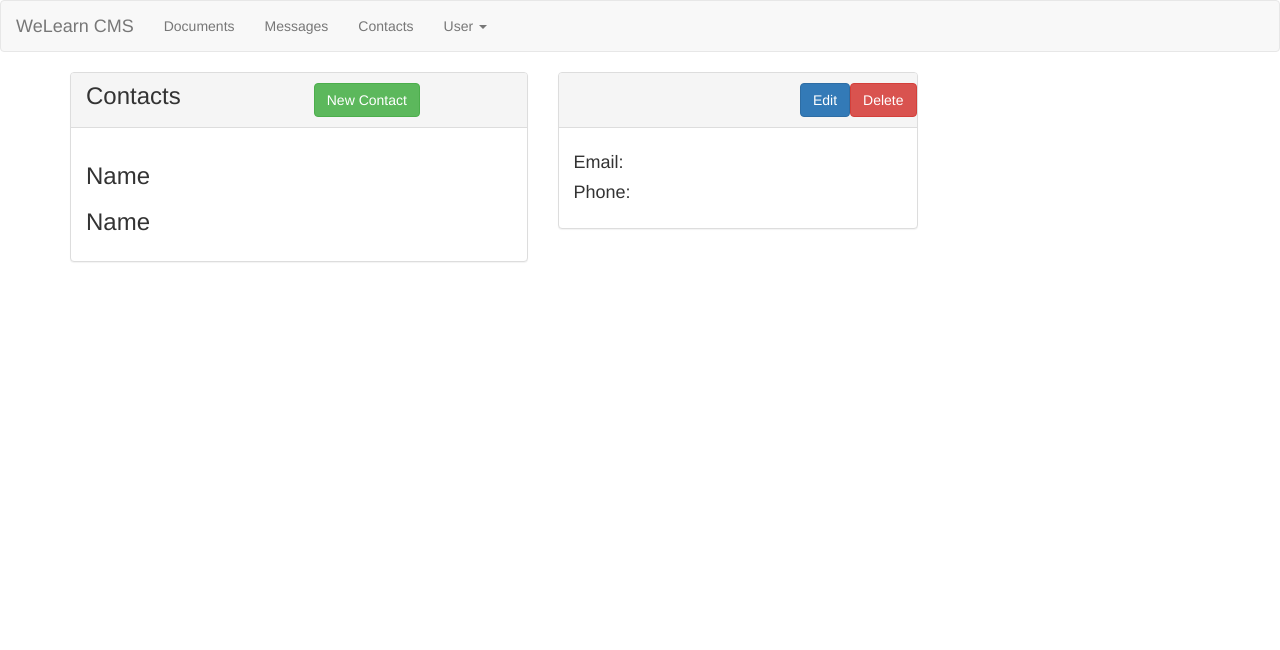
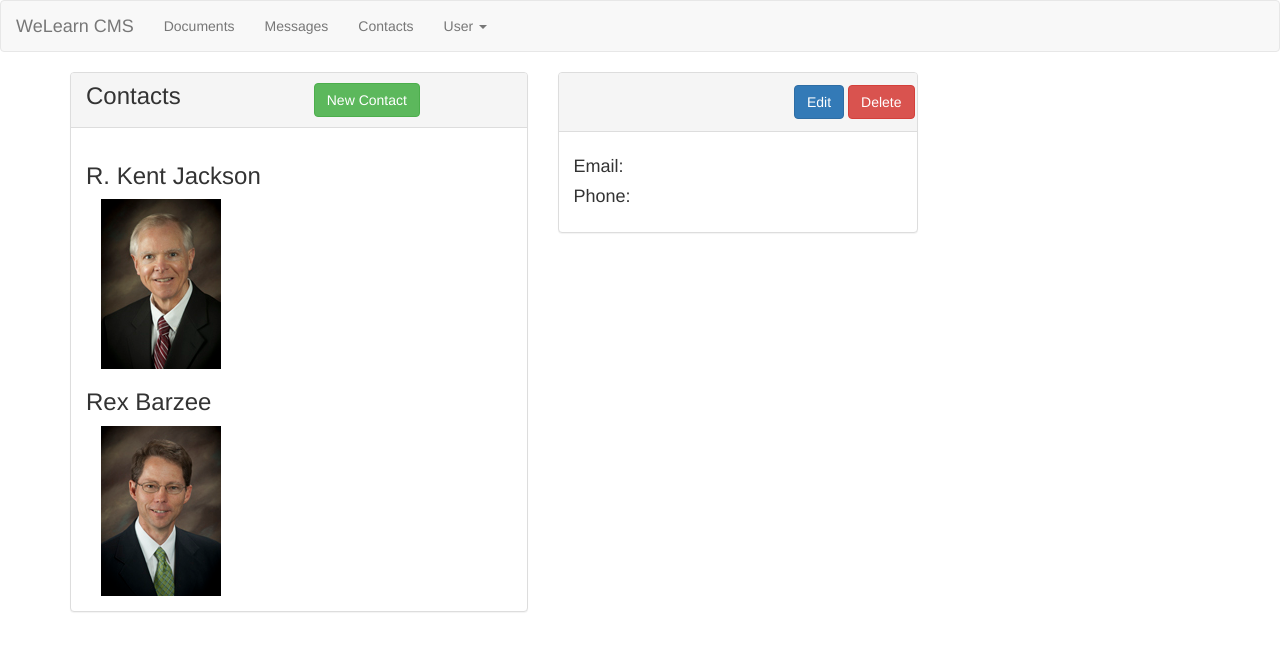
Before and after one commit to EmilyBark3r/cms, an Angular app: page / in a window 1280 px wide. Shown: the top 650 px of the page. Built offline with nearby package versions, Linux system fonts and the light colour scheme.

Commit message:
NgFor working for contact-list names and image

```diff
--- a/src/app/contacts/contact-detail/contact-detail.component.css
+++ b/src/app/contacts/contact-detail/contact-detail.component.css
@@ -0,0 +1,11 @@
+.contact-title {
+    font-size: 24px;
+}
+.btn {
+    margin: 2px;
+}
+
+.contact-image {
+    border-radius: 20%;
+    width: 8rem;
+}
--- a/src/app/contacts/contact-list/contact-list.component.html
+++ b/src/app/contacts/contact-list/contact-list.component.html
@@ -10,15 +10,13 @@
     </div>
   </div>
   <div class="panel-body">
-    <h3>Name</h3>
-    <h3>Name</h3>
-    <!-- <div *ngFor="let contact of contacts" class="row contact-item">
+    <div *ngFor="let contact of contacts" class="row contact-item">
       <div class="col-xs-6">
-        <h3>Name</h3>
+        <h3>{{contact.name}}</h3>
         <div class="col-xs-6 text-right">
-          <img src="" alt="">
+          <img src="{{contact.imageUrl}}" alt="">
         </div>
       </div>
-    </div> -->
+    </div>
   </div>
 </div>
--- a/src/app/contacts/contact-list/contact-list.component.ts
+++ b/src/app/contacts/contact-list/contact-list.component.ts
@@ -1,10 +1,11 @@
 import { Component } from '@angular/core';
 import { Contact } from '../contact.model';
+import { NgFor } from '@angular/common';
 
 @Component({
   selector: 'app-contact-list',
   standalone: true,
-  imports: [],
+  imports: [NgFor],
   templateUrl: './contact-list.component.html',
   styleUrl: './contact-list.component.css'
 })
```
Also changed, not shown: src/assets/images/barzeer.jpg (added), src/assets/images/jacksonk.jpg (added).
